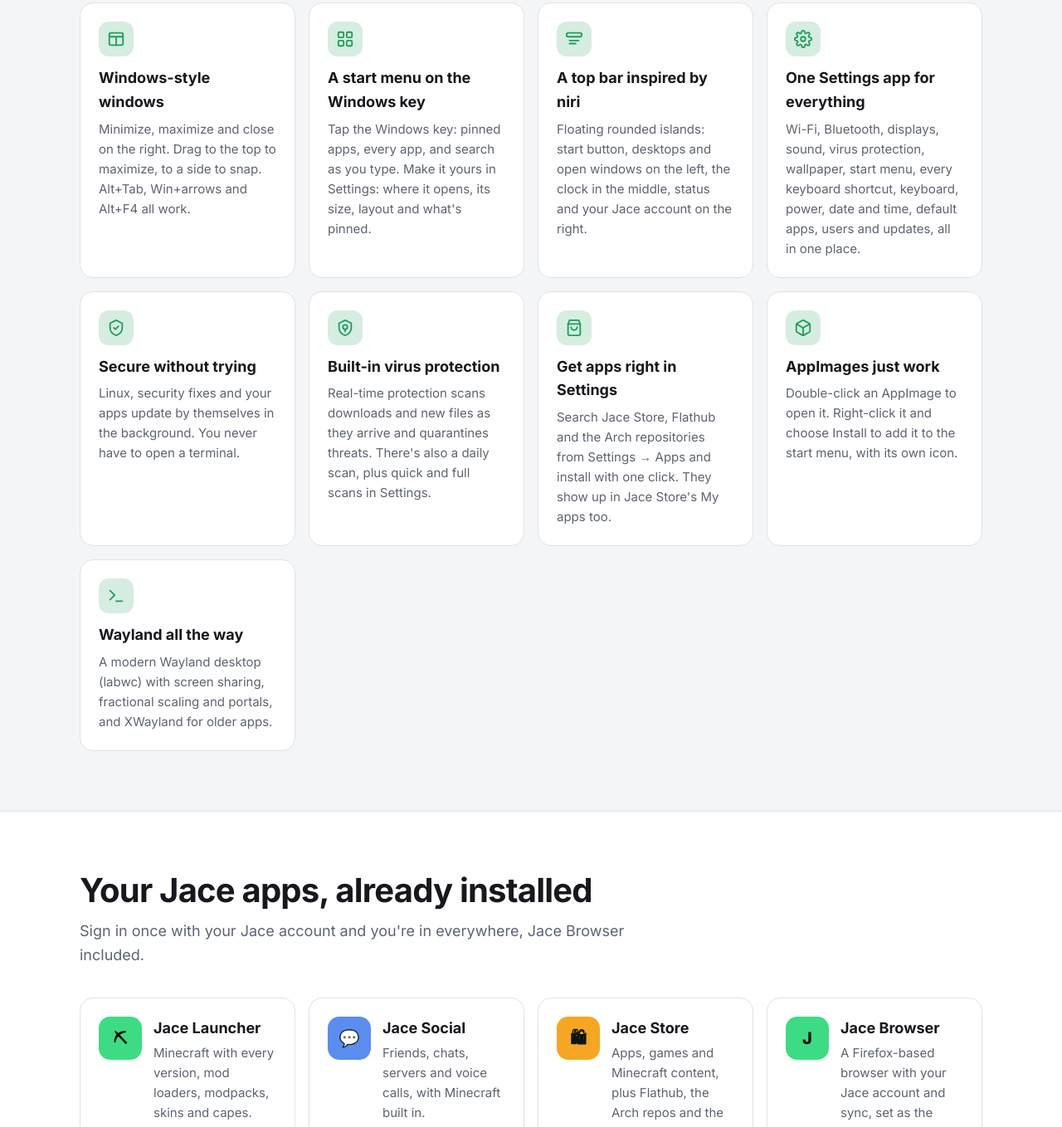
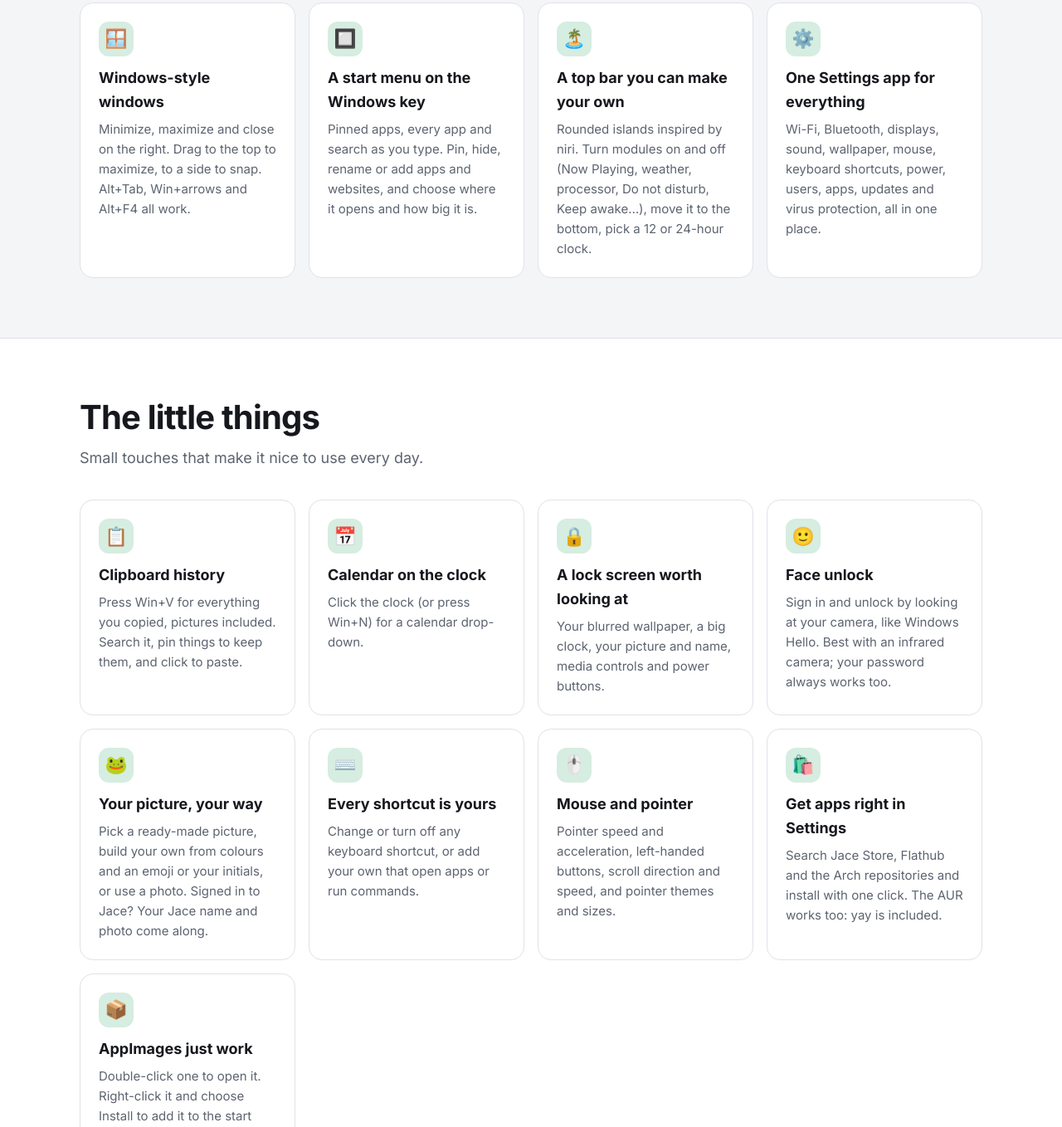
Before and after one commit to okjace/jace-os, a plain HTML site: page site/index.html in a window 1280 px wide. Shown: the part 1442-2800 px from the top of the page at 83% size. Drawn offline with Linux system fonts and the light colour scheme.

Commit message:
Website: everything Jace OS does now
- Mockup: Now Playing, Do not disturb and your picture and name on the top bar
- Features in groups: familiar from the first click, the little things (clipboard history,
  calendar, lock screen, face unlock, profile pictures, shortcuts, mouse, getting apps,
  AppImages), and safe without trying (updates with restart reminders, virus protection,
  accounts, Wayland)
- Jace account sync, restart reminders, Win+V / Win+N / Win+. shortcuts
- Download from Jace Store as well as GitHub

Co-Authored-By: Claude Opus 5.5 <noreply@anthropic.com>

```diff
--- a/site/index.html
+++ b/site/index.html
@@ -117,7 +117,12 @@
     .isl .ws { width: 1.6em; height: 1.4em; border-radius: .45em; display: grid; place-items: center; color: #8b919c; font-size: .9em; }
     .isl .ws.on { background: #3ddc84; color: #0c1410; }
     .isl .task { width: 1.5em; height: 1.5em; border-radius: .4em; }
-    .bar .mid { margin: 0 auto; font-weight: 600; }
+    .bar .mid { margin-left: auto; font-weight: 600; }
+    .bar .np { margin-right: auto; color: #c7cbd1; }
+    .isl.acct { padding-left: .35em; }
+    .avs { width: 1.6em; height: 1.6em; border-radius: 50%; display: grid; place-items: center;
+           background: linear-gradient(135deg, #3ddc84, #1f9d5a); font-size: .85em; }
+    @media (max-width: 640px) { .bar .np { display: none; } .bar .mid { margin: 0 auto; } }
     .win {
       position: absolute; background: #1c1f26; border: 1px solid #2f3540; border-radius: .9em;
       box-shadow: 0 1.5em 3em rgba(0,0,0,.45); overflow: hidden;
@@ -156,6 +161,7 @@
       background: var(--glow); color: var(--accent);
     }
     .icon svg { width: 22px; height: 22px; }
+    .icon.emoji { font-size: 22px; background: var(--glow); }
 
     .apps { display: grid; grid-template-columns: repeat(auto-fit, minmax(220px, 1fr)); gap: 16px; }
     .app-card { display: flex; gap: 14px; align-items: flex-start; }
@@ -229,6 +235,7 @@
       <p class="lead">Arch Linux, made friendly. Windows that work the way you expect, a clean top bar, your Jace apps and account built in, and updates that install themselves.</p>
       <div class="cta">
         <a class="btn primary" href="https://github.com/okjace/jace-os/releases/latest">Download the ISO</a>
+        <a class="btn" href="https://jace-store-deb.vercel.app/project/jace-os">Get it on Jace Store</a>
         <a class="btn" href="https://github.com/okjace/jace-os">View the source</a>
       </div>
       <p class="small">Try it from a USB stick or install it · Free and open source (MIT) · 64-bit PCs</p>
@@ -238,9 +245,11 @@
           <div class="isl start">J</div>
           <div class="isl"><span class="ws on">1</span><span class="ws">2</span><span class="ws">3</span></div>
           <div class="isl"><span class="task" style="background:#3ddc84"></span><span class="task" style="background:#5b8def"></span><span class="task" style="background:#f5a623"></span></div>
-          <div class="isl mid">Fri Oct 30&nbsp;&nbsp;15:42</div>
+          <div class="isl mid">Wed Nov 04&nbsp;&nbsp;3:42 PM</div>
+          <div class="isl np">⏸&nbsp; Midnight City · M83</div>
+          <div class="isl">🔔</div>
           <div class="isl">🔊 64%&nbsp;&nbsp;📶</div>
-          <div class="isl">Jace</div>
+          <div class="isl acct"><span class="avs">🐸</span>Jace</div>
           <div class="isl">⏻</div>
         </div>
         <div class="snap"></div>
@@ -269,7 +278,7 @@
             <div class="app"><div class="ico" style="background:#c7cbd1">⚙</div>Settings</div>
             <div class="app"><div class="ico" style="background:#ff8a65">🖼</div>Photos</div>
           </div>
-          <div class="foot"><div class="av">J</div>Jace<span style="margin-left:auto;color:#8b919c">⏻</span></div>
+          <div class="foot"><div class="av">🐸</div>Jace<span style="margin-left:auto;color:#8b919c">⏻</span></div>
         </div>
       </div>
     </div>
@@ -281,47 +290,105 @@
       <p class="sub">If you've used Windows, you already know how to use Jace OS. If you've used Arch, you'll find everything you love underneath.</p>
       <div class="cards">
         <div class="card">
-          <div class="icon"><svg viewBox="0 0 24 24" fill="none" stroke="currentColor" stroke-width="2" stroke-linecap="round" stroke-linejoin="round"><rect x="3" y="4" width="18" height="16" rx="2"/><path d="M3 9h18M12 9v11"/></svg></div>
+          <div class="icon emoji">🪟</div>
           <h3>Windows-style windows</h3>
           <p>Minimize, maximize and close on the right. Drag to the top to maximize, to a side to snap. Alt+Tab, Win+arrows and Alt+F4 all work.</p>
         </div>
         <div class="card">
-          <div class="icon"><svg viewBox="0 0 24 24" fill="none" stroke="currentColor" stroke-width="2" stroke-linecap="round" stroke-linejoin="round"><rect x="3" y="3" width="7" height="7" rx="1.5"/><rect x="14" y="3" width="7" height="7" rx="1.5"/><rect x="3" y="14" width="7" height="7" rx="1.5"/><rect x="14" y="14" width="7" height="7" rx="1.5"/></svg></div>
+          <div class="icon emoji">🔲</div>
           <h3>A start menu on the Windows key</h3>
-          <p>Tap the Windows key: pinned apps, every app, and search as you type. Make it yours in Settings: where it opens, its size, layout and what's pinned.</p>
+          <p>Pinned apps, every app and search as you type. Pin, hide, rename or add apps and websites, and choose where it opens and how big it is.</p>
         </div>
         <div class="card">
-          <div class="icon"><svg viewBox="0 0 24 24" fill="none" stroke="currentColor" stroke-width="2" stroke-linecap="round" stroke-linejoin="round"><rect x="2" y="4" width="20" height="5" rx="2.5"/><path d="M6 14h12M6 18h8"/></svg></div>
-          <h3>A top bar inspired by niri</h3>
-          <p>Floating rounded islands: start button, desktops and open windows on the left, the clock in the middle, status and your Jace account on the right.</p>
+          <div class="icon emoji">🏝️</div>
+          <h3>A top bar you can make your own</h3>
+          <p>Rounded islands inspired by niri. Turn modules on and off (Now Playing, weather, processor, Do not disturb, Keep awake…), move it to the bottom, pick a 12 or 24-hour clock.</p>
         </div>
         <div class="card">
-          <div class="icon"><svg viewBox="0 0 24 24" fill="none" stroke="currentColor" stroke-width="2" stroke-linecap="round" stroke-linejoin="round"><circle cx="12" cy="12" r="3"/><path d="M19.4 15a1.7 1.7 0 0 0 .3 1.8l.1.1a2 2 0 1 1-2.8 2.8l-.1-.1a1.7 1.7 0 0 0-1.8-.3 1.7 1.7 0 0 0-1 1.5V21a2 2 0 1 1-4 0v-.1a1.7 1.7 0 0 0-1.1-1.5 1.7 1.7 0 0 0-1.8.3l-.1.1a2 2 0 1 1-2.8-2.8l.1-.1a1.7 1.7 0 0 0 .3-1.8 1.7 1.7 0 0 0-1.5-1H3a2 2 0 1 1 0-4h.1a1.7 1.7 0 0 0 1.5-1.1 1.7 1.7 0 0 0-.3-1.8l-.1-.1a2 2 0 1 1 2.8-2.8l.1.1a1.7 1.7 0 0 0 1.8.3H9a1.7 1.7 0 0 0 1-1.5V3a2 2 0 1 1 4 0v.1a1.7 1.7 0 0 0 1 1.5 1.7 1.7 0 0 0 1.8-.3l.1-.1a2 2 0 1 1 2.8 2.8l-.1.1a1.7 1.7 0 0 0-.3 1.8V9a1.7 1.7 0 0 0 1.5 1H21a2 2 0 1 1 0 4h-.1a1.7 1.7 0 0 0-1.5 1z"/></svg></div>
+          <div class="icon emoji">⚙️</div>
           <h3>One Settings app for everything</h3>
-          <p>Wi-Fi, Bluetooth, displays, sound, virus protection, wallpaper, start menu, every keyboard shortcut, keyboard, power, date and time, default apps, users and updates, all in one place.</p>
+          <p>Wi-Fi, Bluetooth, displays, sound, wallpaper, mouse, keyboard shortcuts, power, users, apps, updates and virus protection, all in one place.</p>
+        </div>
+      </div>
+    </div>
+  </section>
+
+  <section id="little-things" style="background:var(--panel);border-block:1px solid var(--line)">
+    <div class="wrap">
+      <h2>The little things</h2>
+      <p class="sub">Small touches that make it nice to use every day.</p>
+      <div class="cards">
+        <div class="card">
+          <div class="icon emoji">📋</div>
+          <h3>Clipboard history</h3>
+          <p>Press Win+V for everything you copied, pictures included. Search it, pin things to keep them, and click to paste.</p>
         </div>
         <div class="card">
-          <div class="icon"><svg viewBox="0 0 24 24" fill="none" stroke="currentColor" stroke-width="2" stroke-linecap="round" stroke-linejoin="round"><path d="M12 2l8 4v6c0 5-3.5 8.5-8 10-4.5-1.5-8-5-8-10V6z"/><path d="M9 12l2 2 4-4"/></svg></div>
-          <h3>Secure without trying</h3>
-          <p>Linux, security fixes and your apps update by themselves in the background. You never have to open a terminal.</p>
-        </div>
-        <div class="card" id="security">
-          <div class="icon"><svg viewBox="0 0 24 24" fill="none" stroke="currentColor" stroke-width="2" stroke-linecap="round" stroke-linejoin="round"><path d="M12 2l8 4v6c0 5-3.5 8.5-8 10-4.5-1.5-8-5-8-10V6z"/><circle cx="12" cy="11" r="3"/><path d="M12 14v3"/></svg></div>
-          <h3>Built-in virus protection</h3>
-          <p>Real-time protection scans downloads and new files as they arrive and quarantines threats. There's also a daily scan, plus quick and full scans in Settings.</p>
+          <div class="icon emoji">📅</div>
+          <h3>Calendar on the clock</h3>
+          <p>Click the clock (or press Win+N) for a calendar drop-down.</p>
         </div>
         <div class="card">
-          <div class="icon"><svg viewBox="0 0 24 24" fill="none" stroke="currentColor" stroke-width="2" stroke-linecap="round" stroke-linejoin="round"><path d="M6 2l-2 5v13a2 2 0 0 0 2 2h12a2 2 0 0 0 2-2V7l-2-5z"/><path d="M4 7h16M16 11a4 4 0 0 1-8 0"/></svg></div>
-          <h3>Get apps right in Settings</h3>
-          <p>Search Jace Store, Flathub and the Arch repositories from Settings → Apps and install with one click. They show up in Jace Store's My apps too.</p>
+          <div class="icon emoji">🔒</div>
+          <h3>A lock screen worth looking at</h3>
+          <p>Your blurred wallpaper, a big clock, your picture and name, media controls and power buttons.</p>
         </div>
         <div class="card">
-          <div class="icon"><svg viewBox="0 0 24 24" fill="none" stroke="currentColor" stroke-width="2" stroke-linecap="round" stroke-linejoin="round"><path d="M21 16V8a2 2 0 0 0-1-1.7l-7-4a2 2 0 0 0-2 0l-7 4A2 2 0 0 0 3 8v8a2 2 0 0 0 1 1.7l7 4a2 2 0 0 0 2 0l7-4a2 2 0 0 0 1-1.7z"/><path d="M3.3 7L12 12l8.7-5M12 22V12"/></svg></div>
-          <h3>AppImages just work</h3>
-          <p>Double-click an AppImage to open it. Right-click it and choose Install to add it to the start menu, with its own icon.</p>
+          <div class="icon emoji">🙂</div>
+          <h3>Face unlock</h3>
+          <p>Sign in and unlock by looking at your camera, like Windows Hello. Best with an infrared camera; your password always works too.</p>
         </div>
         <div class="card">
-          <div class="icon"><svg viewBox="0 0 24 24" fill="none" stroke="currentColor" stroke-width="2" stroke-linecap="round" stroke-linejoin="round"><path d="M4 17l6-6-6-6M12 19h8"/></svg></div>
+          <div class="icon emoji">🐸</div>
+          <h3>Your picture, your way</h3>
+          <p>Pick a ready-made picture, build your own from colours and an emoji or your initials, or use a photo. Signed in to Jace? Your Jace name and photo come along.</p>
+        </div>
+        <div class="card">
+          <div class="icon emoji">⌨️</div>
+          <h3>Every shortcut is yours</h3>
+          <p>Change or turn off any keyboard shortcut, or add your own that open apps or run commands.</p>
+        </div>
+        <div class="card">
+          <div class="icon emoji">🖱️</div>
+          <h3>Mouse and pointer</h3>
+          <p>Pointer speed and acceleration, left-handed buttons, scroll direction and speed, and pointer themes and sizes.</p>
+        </div>
+        <div class="card">
+          <div class="icon emoji">🛍️</div>
+          <h3>Get apps right in Settings</h3>
+          <p>Search Jace Store, Flathub and the Arch repositories and install with one click. The AUR works too: yay is included.</p>
+        </div>
+        <div class="card">
+          <div class="icon emoji">📦</div>
+          <h3>AppImages just work</h3>
+          <p>Double-click one to open it. Right-click it and choose Install to add it to the start menu with its own icon.</p>
+        </div>
+      </div>
+    </div>
+  </section>
+
+  <section id="security" style="padding-top:0">
+    <div class="wrap">
+      <h2>Safe without trying</h2>
+      <p class="sub">You never have to open a terminal to stay protected.</p>
+      <div class="cards">
+        <div class="card">
+          <div class="icon emoji">🛡️</div>
+          <h3>Updates install themselves</h3>
+          <p>Linux, security fixes, the Jace apps and Flatpaks update in the background. Jace OS tells you if one needs a restart or a sign-out.</p>
+        </div>
+        <div class="card">
+          <div class="icon emoji">🦠</div>
+          <h3>Built-in virus protection</h3>
+          <p>Real-time protection scans downloads and new files and quarantines threats, plus a daily scan and quick and full scans in Settings.</p>
+        </div>
+        <div class="card">
+          <div class="icon emoji">🧑‍🤝‍🧑</div>
+          <h3>Accounts for everyone</h3>
+          <p>Add people with their own password and picture, and remove accounts you don't need any more.</p>
+        </div>
+        <div class="card">
+          <div class="icon emoji">🌊</div>
           <h3>Wayland all the way</h3>
           <p>A modern Wayland desktop (labwc) with screen sharing, fractional scaling and portals, and XWayland for older apps.</p>
         </div>
@@ -344,7 +411,7 @@
           <img src="img/logo.svg" alt="" width="48" height="48">
           <div style="flex:1;min-width:240px">
             <h3 style="margin:0 0 4px">Sign in with Jace</h3>
-            <p>Your Jace account lives on the top bar and in Settings. It shows your name and picture, and signs you in to Jace Social, Jace Store and Jace Launcher.</p>
+            <p>Sign in once in Settings and your Jace name and photo show on the top bar, the login screen and the lock screen. Jace Browser and the Jace apps use the same account.</p>
           </div>
           <a class="btn" href="https://jaceo.vercel.app">What's Jace?</a>
         </div>
@@ -362,6 +429,7 @@
           <li><span>New versions of Jace Launcher, Jace Social, Jace Store and Jace Browser within hours of their release</span></li>
           <li><span>Flatpak apps and virus signatures too</span></li>
           <li><span>The two newest versions of everything stay cached, so a bad update can be undone</span></li>
+          <li><span>It tells you when an update needs a restart or a sign-out, with a button to do it</span></li>
           <li><span>See and install updates yourself any time in Settings → Updates</span></li>
         </ul>
       </div>
@@ -388,6 +456,9 @@
         <tr><td><kbd>Win</kbd> + <kbd>E</kbd> · <kbd>Win</kbd> + <kbd>I</kbd> · <kbd>Win</kbd> + <kbd>L</kbd></td><td>Files · Settings · Lock</td></tr>
         <tr><td><kbd>Win</kbd> + <kbd>Shift</kbd> + <kbd>S</kbd></td><td>Screenshot part of the screen</td></tr>
         <tr><td><kbd>Ctrl</kbd> + <kbd>Shift</kbd> + <kbd>Esc</kbd></td><td>System Monitor (Task Manager)</td></tr>
+        <tr><td><kbd>Win</kbd> + <kbd>V</kbd></td><td>Clipboard history</td></tr>
+        <tr><td><kbd>Win</kbd> + <kbd>N</kbd></td><td>Calendar</td></tr>
+        <tr><td><kbd>Win</kbd> + <kbd>.</kbd></td><td>Emoji and symbols</td></tr>
       </table>
     </div>
   </section>
@@ -397,7 +468,7 @@
       <h2>Install Jace OS</h2>
       <p class="sub">You need a USB stick (8 GB or bigger) and an internet connection.</p>
       <ol class="steps">
-        <li><div><h3>Download the ISO</h3><p>Get the newest <a href="https://github.com/okjace/jace-os/releases/latest">jace-os ISO from GitHub</a>. If it comes in parts, join them first (the release notes show how).</p></div></li>
+        <li><div><h3>Download the ISO</h3><p>Get the newest ISO from <a href="https://github.com/okjace/jace-os/releases/latest">GitHub</a> or <a href="https://jace-store-deb.vercel.app/project/jace-os">Jace Store</a>. If it comes in parts, join them first (the release notes show how).</p></div></li>
         <li><div><h3>Write it to a USB stick</h3><p>Use <a href="https://etcher.balena.io">balenaEtcher</a> or <a href="https://rufus.ie">Rufus</a> on Windows or macOS, or <code>dd</code> on Linux. This erases the stick.</p></div></li>
         <li><div><h3>Start your computer from the USB stick</h3><p>Open your computer's boot menu (often F12, F11 or Esc while it starts) and pick the USB stick. Choose <b>Try Jace OS</b> to use it straight from the USB stick without changing anything, or <b>Install Jace OS</b>.</p></div></li>
         <li><div><h3>Install it</h3><p>The installer asks for your language, keyboard, the disk to use (with optional encryption), your name and a password. Then it installs Jace OS with the newest Jace apps and Jace Browser. Want to keep Windows too? Use Advanced install.</p></div></li>
```
